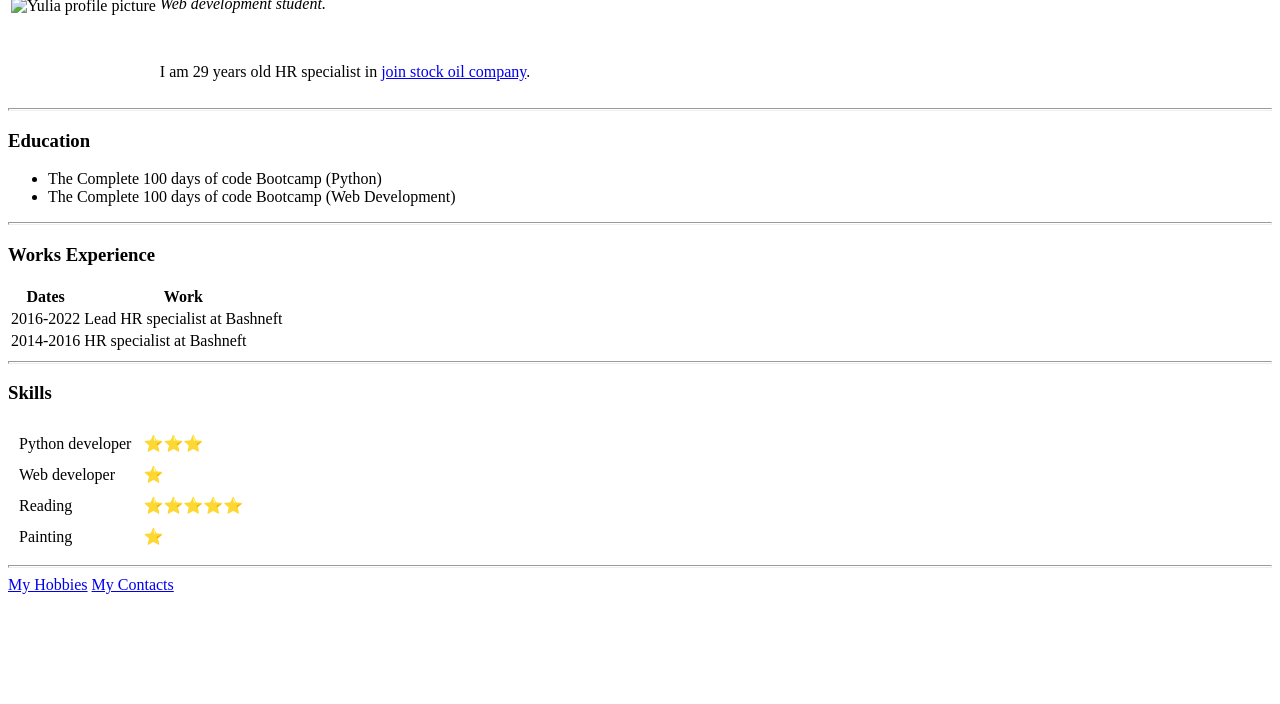
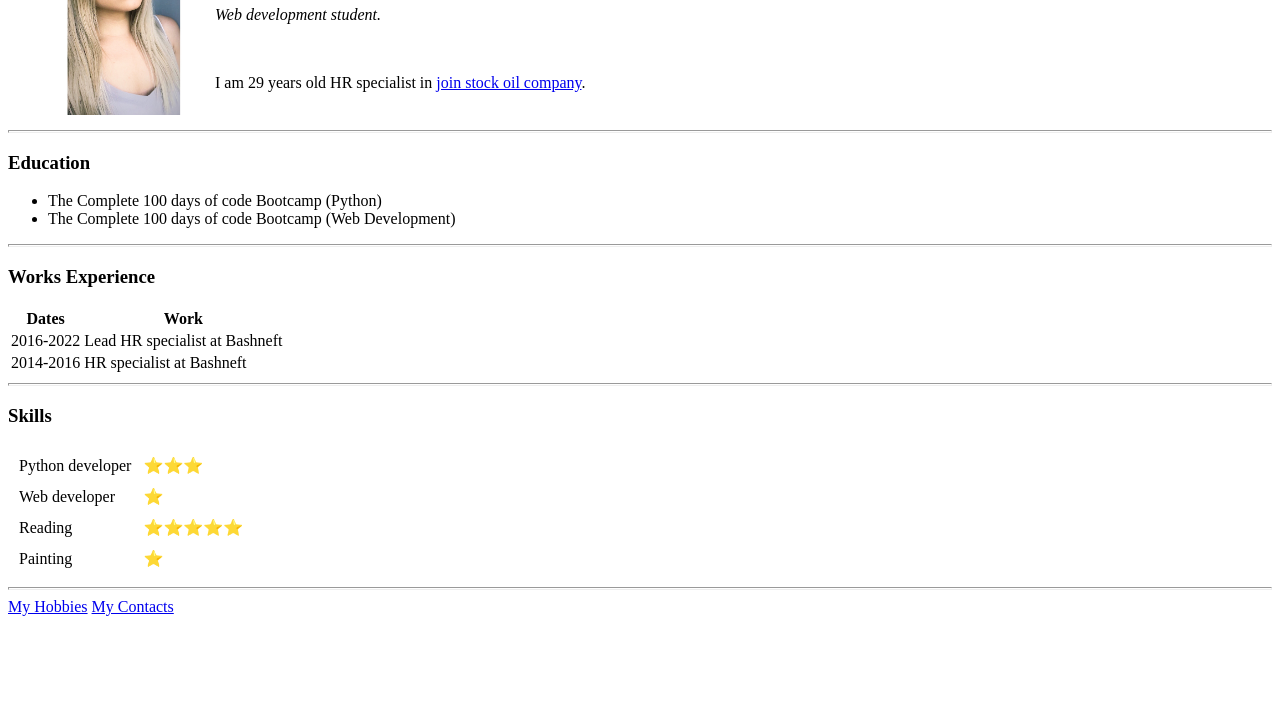
Before and after one commit to YuliaZi/cv, a plain HTML site: page index.html in a window 1280 px wide. Shown: the part 96-800 px from the top of the page. Drawn offline with Linux system fonts and the light colour scheme.

Commit message:
Update index.html

```diff
--- a/index.html
+++ b/index.html
@@ -9,7 +9,7 @@
 <body>
   <table>
     <tr>
-      <td><img src="images/IMG_0167.jpg" alt="Yulia profile picture" width="200" height="200"></td>
+      <td><img src="IMG_0167.jpg" alt="Yulia profile picture" width="200" height="200"></td>
       <td>
         <h1>Yulia Ziyangirova</h1>
         <p><em>Web development student.</em></p>
```
